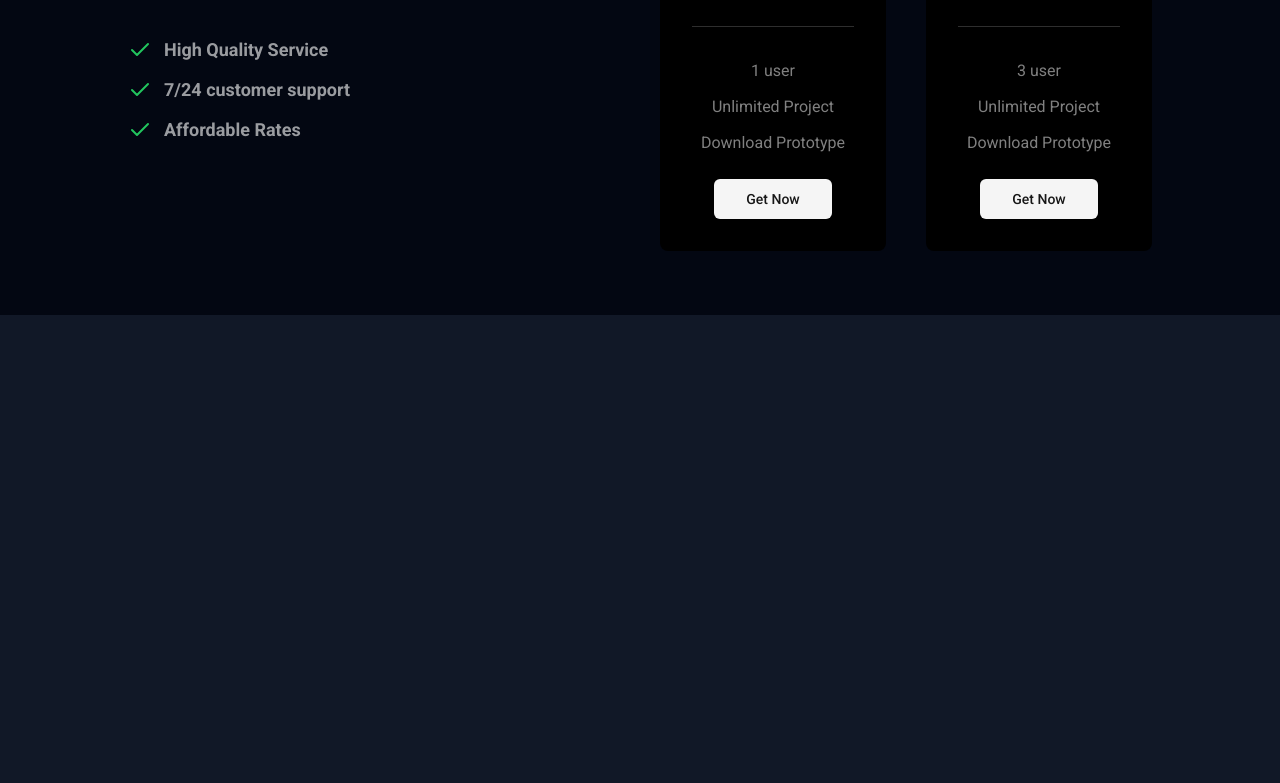
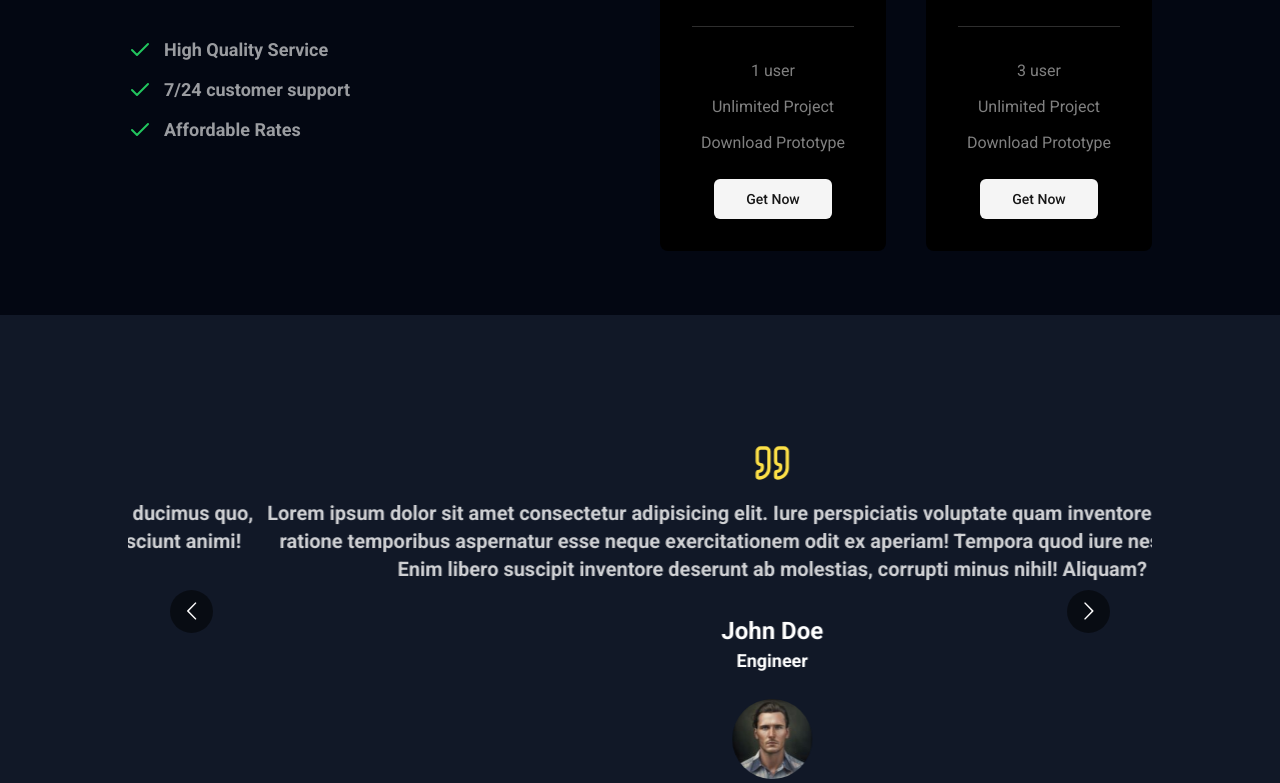
Before and after one commit to erkaraFikret/AI-Image-Gen, a Next.js app: page / in a window 1280 px wide. Shown: the part 2877-3660 px from the top of the page. Before the commit the page ends 3192 px from the top, so only its background shows below. Built offline with nearby package versions, Linux system fonts and the light colour scheme.

Commit message:
feat : add review section

```diff
--- a/components/Home/Home.tsx
+++ b/components/Home/Home.tsx
@@ -3,6 +3,7 @@
 import RecentImage from "./RecentImage/RecentImage";
 import About from "./About/About";
 import Price from "./Price/Price";
+import Review from "./Review/Review";
 
 const Home = () => {
   return (
@@ -11,6 +12,7 @@
       <RecentImage />
       <About />
       <Price />
+      <Review/>
     </div>
   );
 };
--- /dev/null
+++ b/components/Home/Review/Review.tsx
@@ -0,0 +1,14 @@
+import React from "react";
+import Slider from "./Slider";
+
+const Review = () => {
+  return (
+    <div className="pb-16 pt-16">
+      <div className="mt-16 w-[80%] mx-auto">
+        <Slider/>
+      </div>
+    </div>
+  );
+};
+
+export default Review;
--- /dev/null
+++ b/components/Home/Review/ReviewCard.tsx
@@ -0,0 +1,41 @@
+import { QuoteIcon } from "lucide-react";
+import Image from "next/image";
+import React from "react";
+
+type Props = {
+  image: string;
+  name: string;
+  role: string;
+};
+
+const ReviewCard = ({ image, name, role }: Props) => {
+  return (
+    <div className="flex flex-col items-center justify-center">
+      <QuoteIcon className="w-10 h-10 text-yellow-300" />
+      <p className="text-center mt-4 text-white text-base md:text-lg lg:text-xl font-semibold text-opacity-80">
+        Lorem ipsum dolor sit amet consectetur adipisicing elit. Iure
+        perspiciatis voluptate quam inventore ducimus quo, ratione temporibus
+        aspernatur esse neque exercitationem odit ex aperiam! Tempora quod iure
+        nesciunt animi! Enim libero suscipit inventore deserunt ab molestias,
+        corrupti minus nihil! Aliquam?
+      </p>
+      <div className="mt-8">
+        <h1 className="text-base md:text-2xl font-bold text-white text-center">
+          {name}
+        </h1>
+        <p className="text-white text-sm md:text-lg font-bold text-center">
+          {role}
+        </p>
+        <Image
+          src={image}
+          alt={name}
+          width={80}
+          height={80}
+          className="rounded-full mx-auto mt-6"
+        />
+      </div>
+    </div>
+  );
+};
+
+export default ReviewCard;
--- /dev/null
+++ b/components/Home/Review/Slider.tsx
@@ -0,0 +1,51 @@
+"use client";
+
+import React from "react";
+
+import Carousel from "react-multi-carousel";
+import "react-multi-carousel/lib/styles.css";
+import ReviewCard from "./ReviewCard";
+
+const responsive = {
+  desktop: {
+    breakpoint: { max: 3000, min: 1324 },
+    items: 1,
+    slidesToSlide: 1, // optional, default to 1.
+  },
+  tablet: {
+    breakpoint: { max: 1324, min: 764 },
+    items: 1,
+    slidesToSlide: 1, // optional, default to 1.
+  },
+  mobile: {
+    breakpoint: { max: 764, min: 0 },
+    items: 1,
+    slidesToSlide: 1, // optional, default to 1.
+  },
+};
+
+const Slider = () => {
+  return (
+    <Carousel
+      arrows={true}
+      responsive={responsive}
+      ssr={true}
+      infinite={true}
+      autoPlay={true}
+      autoPlaySpeed={1000}
+      keyBoardControl={true}
+    >
+      <div>
+      <ReviewCard image="/images/u1.jpg" name="John Doe" role="Engineer"/>
+      </div>
+      <div>
+      <ReviewCard image="/images/u2.jpg" name="Emily Walker" role="Content Creator"/>
+      </div>
+      <div>
+      <ReviewCard image="/images/u3.jpg" name="Frank Moss" role="Writer"/>
+      </div>
+    </Carousel>
+  );
+};
+
+export default Slider;
```
